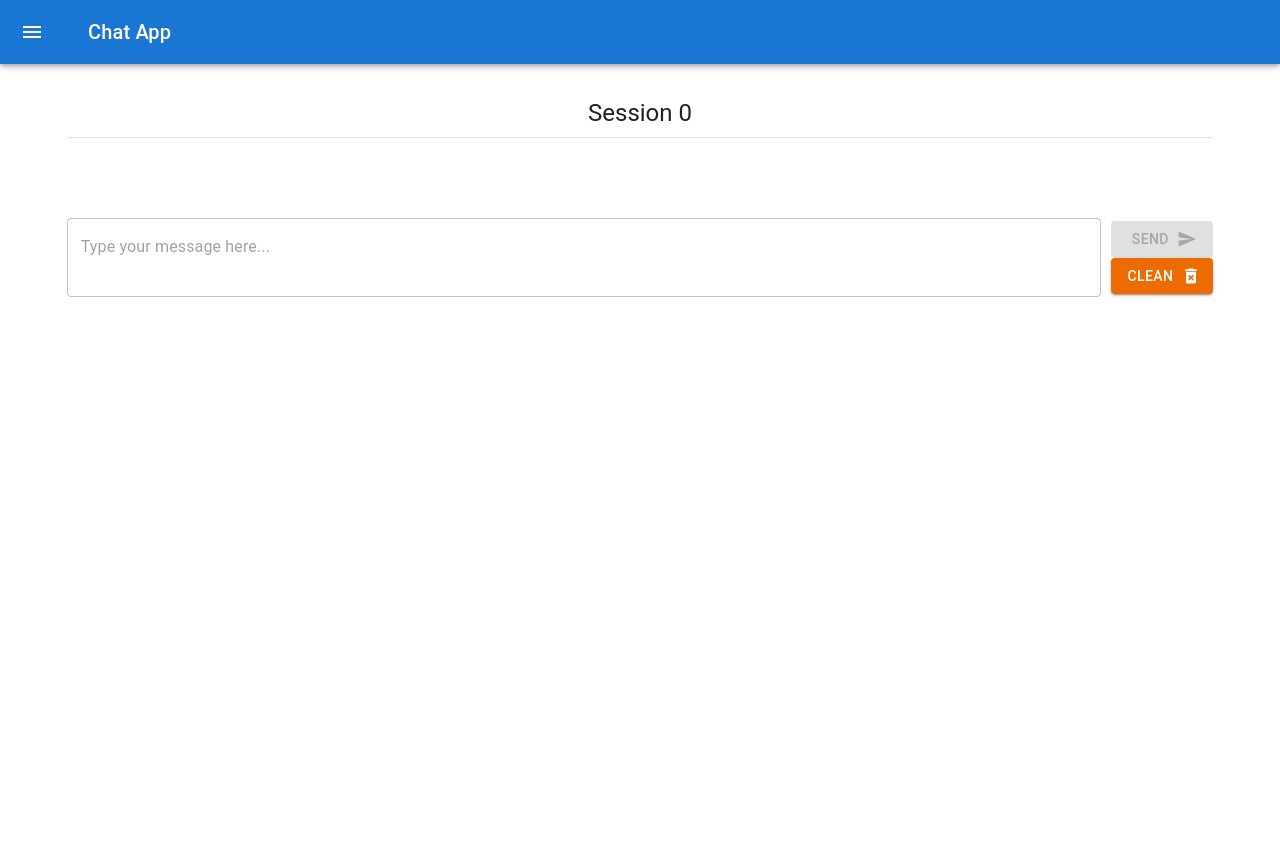
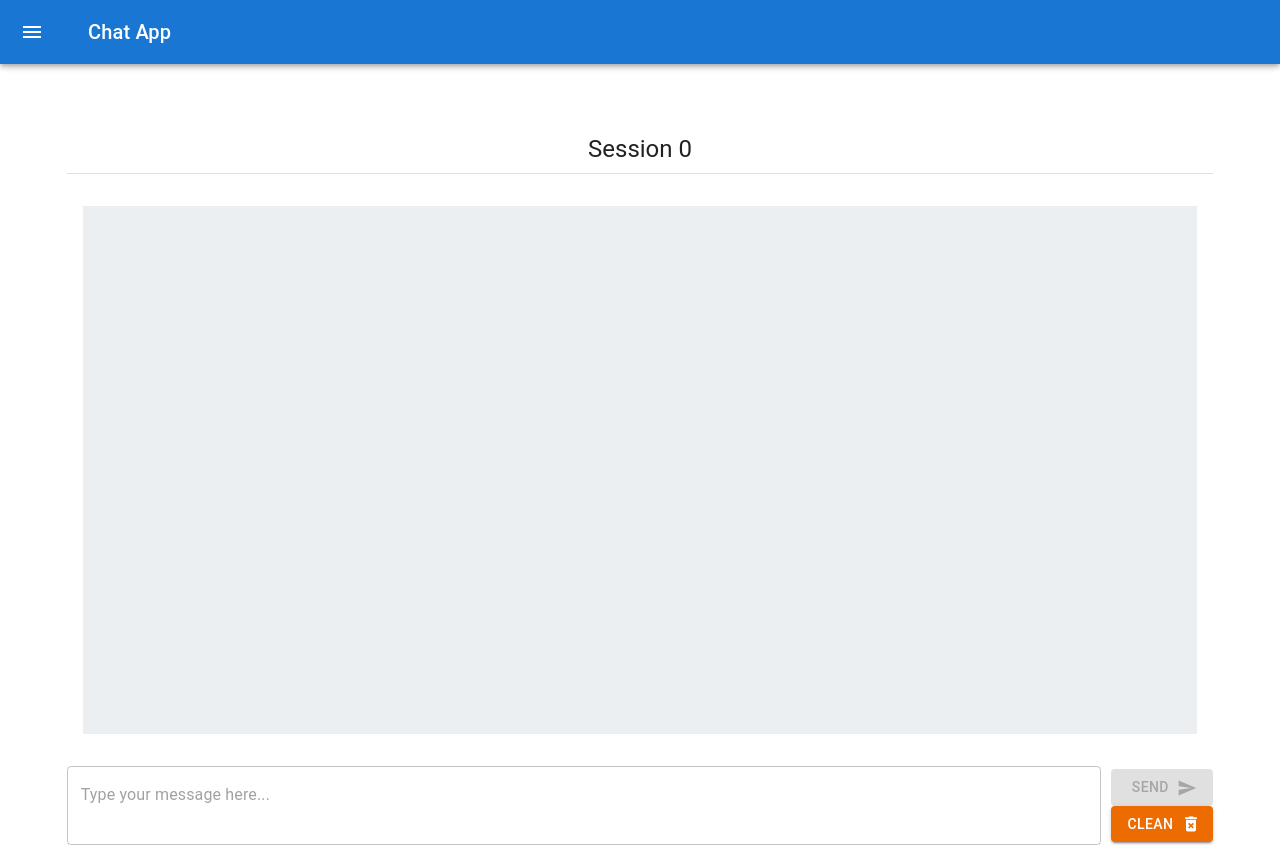
Before and after one commit to averitas/openaiproxybackend, a Next.js app in the folder openaiproxywebsite/: page / in a window 1280 px wide. Before the commit the page ends 800 px from the top, so only its background shows below. Built offline with nearby package versions, Linux system fonts and the light colour scheme.

Commit message:
Dev/uienhancement (#3)
* height style

* auto scroll to bottom

* style fix

---------

Co-authored-by: Chengyu Lv <chengyulv@microsoft.com>

```diff
--- a/openaiproxywebsite/components/chat_window.tsx
+++ b/openaiproxywebsite/components/chat_window.tsx
@@ -1,4 +1,4 @@
-import React, { useState, useEffect } from 'react';
+import React, { useRef, useState, useEffect } from 'react';
 import axios from 'axios';
 import Session from '@/types/types';
 import { Box, Button, CircularProgress, Divider, List, ListItem, ListItemText, Paper, TextField, Typography } from '@mui/material';
@@ -12,7 +12,7 @@ import DeleteForeverIcon from '@mui/icons-material/DeleteForever';
 type ChatWindowProps = {
   activeSession: Session;
   sessions: Session[];
-  setSessions : (sessions: Session[]) => void;
+  setSessions: (sessions: Session[]) => void;
   setActiveSession: (session: Session) => void;
   messages: Message[];
   setMessages: (messages: Message[]) => void;
@@ -22,10 +22,12 @@ type ChatWindowProps = {
 const ChatWindow: React.FC<ChatWindowProps> = ({ sessions, setSessions, activeSession, setActiveSession, messages, setMessages, refreshData }) => {
   const [inputText, setInputText] = useState('');
   const [loading, setLoading] = useState(false);
-  const colors = ["#80cbc4", "#b2dfdb"]; // set up colors
+  const colors = ['#80cbc4', '#b2dfdb']; // set up colors
   const [boxMaxWidth, setBoxMaxWidth] = useState('70%')
   const [boxPadding, setBoxPadding] = useState('8px 12px')
-  const [boxMargin, setBoxMargin] = useState('5% 5%')
+  const [boxMargin, setBoxMargin] = useState('0 5%')
+
+  const messageListRef = useRef<HTMLUListElement>(null);
 
   const setWaiting = (newMessages: Message[]) => {
     const newResponse: Message = {
@@ -93,6 +95,7 @@ const ChatWindow: React.FC<ChatWindowProps> = ({ sessions, setSessions, activeSe
       setMessages(newMessages);
       setInputText('');
       setWaiting(newMessages)
+      messageListRef.current && messageListRef.current.scrollTo({ top: messageListRef.current.scrollHeight, behavior: 'smooth' });
       setLoading(true)
 
       const response = await axios.post('/api/chat', {
@@ -129,17 +132,17 @@ const ChatWindow: React.FC<ChatWindowProps> = ({ sessions, setSessions, activeSe
         }
 
         setMessages([...newMessages, newResponse])
-        setLoading(false)
       }
     } catch (error) {
       setInputText('');
       setMessages([...newMessages, {
         id: messages.length + 2,
-        text: "Error",
+        text: 'Error',
         isWait: false,
       }])
       console.error(error);
     } finally {
+      messageListRef.current && messageListRef.current.scrollTo({ top: messageListRef.current.scrollHeight, behavior: 'smooth' });
       setLoading(false);
     }
   };
@@ -148,24 +151,47 @@ const ChatWindow: React.FC<ChatWindowProps> = ({ sessions, setSessions, activeSe
     <Box sx={{
       '&': {
         margin: boxMargin, // sets margin for the root element of ListItem
+        paddingTop: '100px',
+        height: '100vh'
       },
     }}>
-      <Typography variant="h5" align="center" gutterBottom>
+      <Typography variant='h5' align='center' gutterBottom>
         {activeSession.name}
       </Typography>
       <Divider />
-      <Box mt={2} p={2} style={{ maxHeight: "80%", overflow: "auto" }}>
-        <List>
+      <Box mt={2} p={2} style={{ height: '80%', overflow: 'hidden' }}>
+        <List
+          ref={messageListRef}
+          style={{
+            height: '100%',
+            background: '#eceff1',
+            overflowY: 'scroll'
+          }}
+        >
           {messages.map((message, index) => (
-            <ListItem key={index} style={{ background: "#eceff1" }}>
-              <ListItemText style={{ maxWidth: "10%" }}
+            <ListItem
+              key={index}
+              style={{
+                flexDirection: (message.id % 2) === 0 ? 'row' : 'row-reverse'
+              }}
+            >
+              <ListItemText
+                style={{
+                  maxWidth: '3%',
+                  textAlign: (message.id % 2) === 1 ? 'right' : 'left'
+                }}
                 primary={message.id}
                 secondary={(message.id % 2) === 1 ? 'Ask' : 'Bot'}
               />
-              <Box component="div" style={{
-                maxWidth: boxMaxWidth, borderRadius: '9px', margin: '1px', padding: boxPadding,
-                backgroundColor: colors[index % 2]
-              }}>
+              <Box
+                component='div'
+                style={{
+                  maxWidth: boxMaxWidth,
+                  borderRadius: '9px',
+                  margin: '1px',
+                  padding: boxPadding,
+                  backgroundColor: colors[index % 2]
+                }}>
                 {message.isWait ? <CircularProgress /> :
                   <ReactMarkdown>{message.text}</ReactMarkdown>}
               </Box>
@@ -173,17 +199,17 @@ const ChatWindow: React.FC<ChatWindowProps> = ({ sessions, setSessions, activeSe
           ))}
         </List>
       </Box>
-      <Box mt={2} display="flex" alignItems="center">
+      <Box mt={2} display='flex' alignItems='center'>
         <TextField
           disabled={loading}
           fullWidth
-          placeholder="Type your message here..."
+          placeholder='Type your message here...'
           value={inputText}
           onChange={(e) => setInputText(e.target.value)}
-          variant="outlined"
+          variant='outlined'
           multiline
           rows={2}
-          style={{ marginRight: "10px" }}
+          style={{ marginRight: '10px' }}
         />
         <Box display='flex' flexDirection='column'>
           <Button
--- a/openaiproxywebsite/pages/chat_app.tsx
+++ b/openaiproxywebsite/pages/chat_app.tsx
@@ -42,7 +42,7 @@ const ChatApp: React.FC = () => {
 
   const getStorageSessions = (): Session[] => {
     if (typeof window === 'undefined') {
-      return [{name: "Session 0", id: ""}]
+      return [{ name: "Session 0", id: "" }]
     }
 
     const localSessions = localStorage.getItem(HistorySessionList)
@@ -56,7 +56,7 @@ const ChatApp: React.FC = () => {
       console.log(`Set Sessions to ${localSessions}`)
       return newSession
     }
-    return [{name: "Session 0", id: ""}]
+    return [{ name: "Session 0", id: "" }]
   }
 
   const [sessionIndex, setSessionIndex] = useState<number>(getStorageSessionIdx())
@@ -82,7 +82,7 @@ const ChatApp: React.FC = () => {
 
   const NewSession = () => {
     // create new session
-    const newSession : Session = {
+    const newSession: Session = {
       name: `Session ${sessionIndex}`,
       id: ''
     }
@@ -149,10 +149,10 @@ const ChatApp: React.FC = () => {
 
   return (
     <>
-    <div style={{display: 'flex'}}>
-      <AppBar position="fixed" style={{zIndex: 1400}}>
+      <div style={{ display: 'flex' }}>
+        <AppBar position="fixed" style={{ zIndex: 1400 }}>
           <Toolbar>
-          <IconButton color="inherit" aria-label="open drawer" onClick={handleDrawerToggle} edge="start" style={{marginRight: '36px'}}>
+            <IconButton color="inherit" aria-label="open drawer" onClick={handleDrawerToggle} edge="start" style={{ marginRight: '36px' }}>
               <MenuIcon />
             </IconButton>
             <Typography variant="h6" noWrap>
@@ -160,16 +160,16 @@ const ChatApp: React.FC = () => {
             </Typography>
           </Toolbar>
         </AppBar>
-      <Drawer variant="temporary" anchor='left' style={{width: drawerWidth, flexShrink: 0}}
-        onClose={handleDrawerToggle} ModalProps={{keepMounted: true}} open={mobileOpen}>
-        <div style={{minHeight: '45px'}}/>
+        <Drawer variant="temporary" anchor='left' style={{ width: drawerWidth, flexShrink: 0 }}
+          onClose={handleDrawerToggle} ModalProps={{ keepMounted: true }} open={mobileOpen}>
+          <div style={{ minHeight: '45px' }} />
           <SidePanel sessions={sessions} setSessions={setSessions} activeSession={activeSession}
-          setActiveSession={switchSession} newSession={NewSession} refreshData={refreshStorageSessionData}/>
+            setActiveSession={switchSession} newSession={NewSession} refreshData={refreshStorageSessionData} />
         </Drawer>
-      <main style={{flexGrow: 1, padding: '3px'}}>
-        <div style={{minHeight: '30px'}}/>
+        <main style={{ height: '100vh', flexGrow: 1, padding: '3px' }}>
+          <div style={{ minHeight: '30px' }} />
           <ChatWindow sessions={sessions} setSessions={setSessions} activeSession={activeSession} setActiveSession={switchSession}
-          messages={messages} setMessages={setMessages} refreshData={refreshStorageSessionData}/>
+            messages={messages} setMessages={setMessages} refreshData={refreshStorageSessionData} />
         </main>
       </div>
     </>
```
Also changed, not shown: openaiproxywebsite/styles/globals.css (+2 -5 lines). Lines whose indentation alone changed are shown as unchanged.
